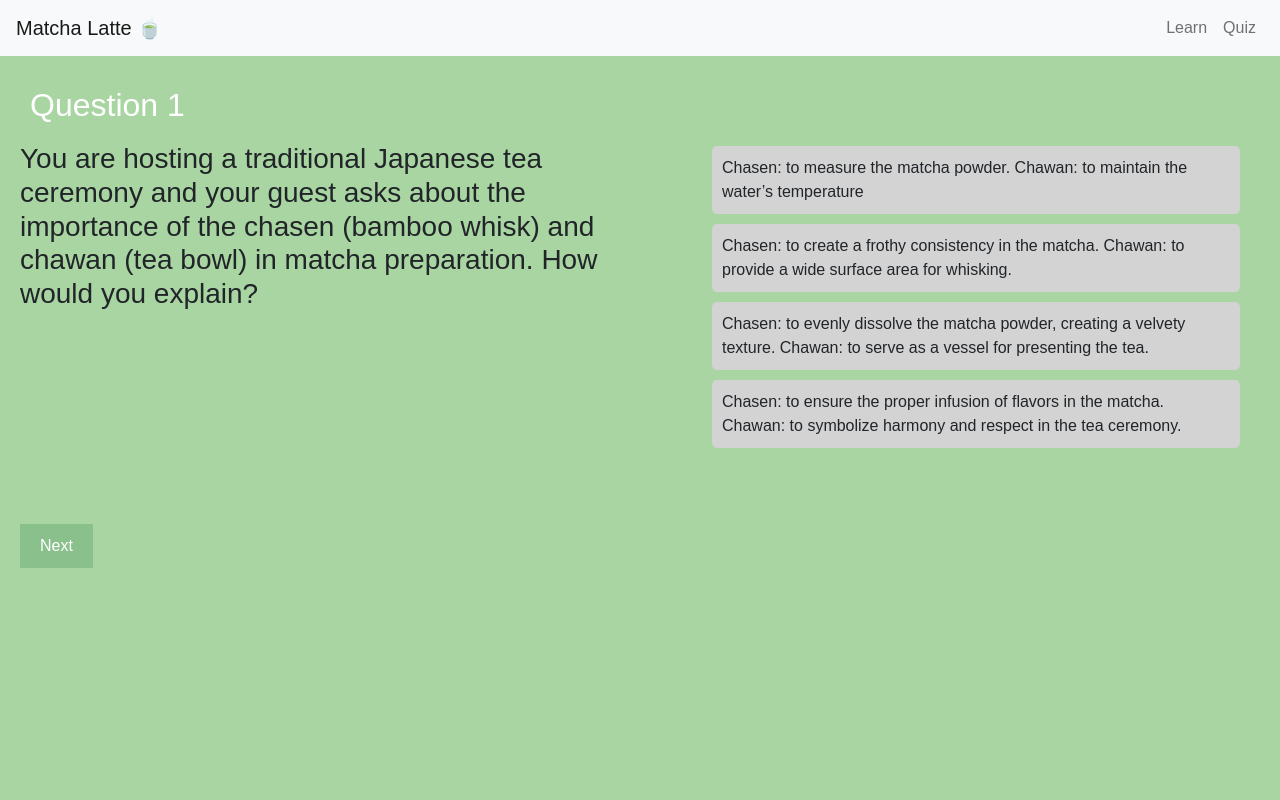
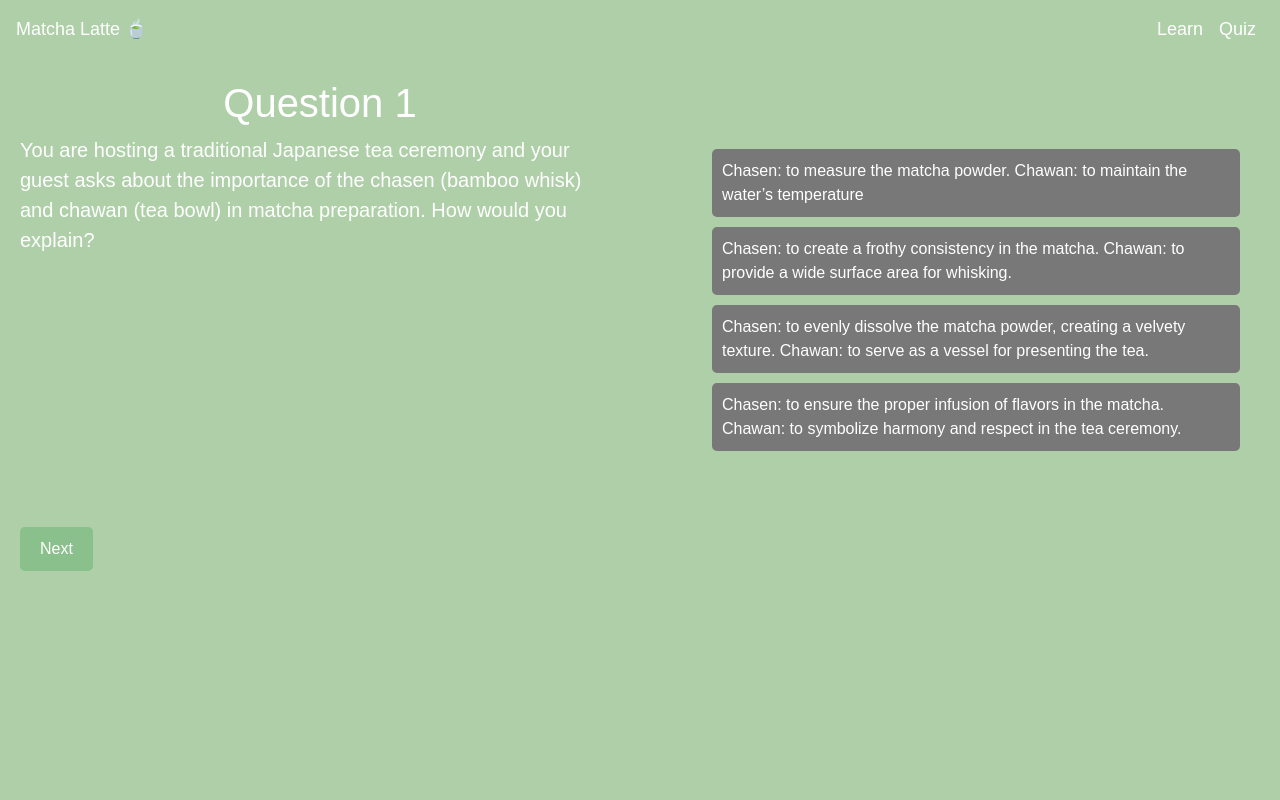
Before and after one commit to UI-Design-2024/matcha-latte, a Flask app: page /quiz/1 in a window 1280 px wide. Run offline with Flask 3, Linux system fonts and the light colour scheme; some libraries are stand-ins or nearby versions.

Commit message:
Style front end impelmentation changes ella

```diff
--- a/static/main.css
+++ b/static/main.css
@@ -1,13 +1,36 @@
+:root {
+    --main-bg-color: rgb(174, 207, 168);
+    --secondary-bg-color: #89c08b;
+    --accent-color: #2a4e2a;
+    --text-color: #ffffff;
+    --hover-bg-color: #2a4e2a;
+}
 body, html {
-	margin: 0;
-	padding: 0;
+    font-family: Arial, sans-serif;
+    color: var(--text-color);
+    background-color: var(--main-bg-color);
+}
+.navbar, .navbar-brand, .nav-item, .nav-link {
 	font-family: Arial, sans-serif;
-	height: 100%;
+	background-color: var(--main-bg-color);
+	color: var(--text-color);
+	font-size: 18px;
+}
+.navbar-brand:hover {
+	color: white;
+	outline: none;
+	text-decoration: none;
+}
+.container {
+    margin: 20px;
+    padding: 20px;
+    border: 5px solid #ffffff;
+    background-color: var(--main-bg-color);
 }
 .matcha-background {
-	background-color: #a8d5a1;
-	display: flex;
-	height: 100%
+	background-color: var(--main-bg-color);
+	/* display: flex;
+	height: 100% */
 }
 .text-container, .title {
 	flex: 1;
@@ -18,15 +41,47 @@ body, html {
 	justify-content: center;
 	align-items: center;
 }
+.learn_img {
+    display: flex;
+    align-items: center;
+}
 .image-container {
 	flex: 1;
 	position: relative;
 }
-.container {
-	margin: 20px;
-	padding: 20px;
-	border: 5px solid #ffffff;
+.learn_img img, .image-container img {
+    width: 100%;
+    height: auto;
+    border-radius: 5px;
 }
+iframe {
+    width: 100%;
+    border: none;
+}
+.nav-buttons button {
+    background-color: var(--secondary-bg-color);
+    padding: 10px 15px;
+    margin: 10px;
+    color: var(--text-color);
+    border: none;
+    cursor: pointer;
+}
+.nav-buttons button:hover {
+    background-color: var(--hover-bg-color);
+}
+h1, h2 {
+    color: var(--text-color);
+    text-align: center;
+    border-radius: 5px;
+}
+
+.learn_text {
+    background-color: var(--accent-color);
+    color: var(--text-color);
+    padding: 10px;
+    border-radius: 5px;
+}
+
 .matcha-image {
 	position: absolute;
 	top: 0;
@@ -41,13 +96,14 @@ body, html {
 	color: white;
 	border: none;
 	padding: 10px 20px;
+    border-radius: 5px;
 	margin-top: 20px;
 	cursor: pointer;
 	text-decoration: none;
 	display: inline-block;
 }
-.btn-matcha:hover, .btn-matcha:active, .btn-matcha:focus, button:hover, button:active, button:focus {
-	background-color: #76a478;
+.btn-matcha:hover, .btn-matcha:active, .btn-matcha:focus, button:hover, button:active, button:focus, .nav-link:hover {
+	background-color: var(--hover-bg-color);
 	color: white;
 	outline: none;
 	text-decoration: none;
@@ -56,21 +112,17 @@ body, html {
 	display: none;
 	color: white;
 }
-h2 {
+/* h2 {
 	color: white;
     padding: 10px;
-    border-radius: 5px; /* Optional: for rounded corners */
-}
+    border-radius: 5px;
+} */
 .active {
 	display: block;
 }
-.nav-buttons {
+/* .nav-buttons {
 	padding-top: 20px;
-}
-.learn_img {
-    display: flex;
-    align-items: center;
-}
+} */
 .learn_img img {
     width: 500px;
     height: 500px;
@@ -78,9 +130,20 @@ h2 {
 .step_info {
     margin-left: 20px;
 }
-.learn_text{
-	background-color: #004d00; /* This is a dark green color, you can adjust it as needed */
-    color: white;
-    padding: 10px;
-    border-radius: 5px; /* Optional: for rounded corners */
+.contain {
+	text-align: center;
+	margin-top: 100px;
 }
+.btn, .start-button, button {
+    background-color: var(--secondary-bg-color);
+    color: var(--text-color);
+    padding: 10px 20px;
+    border: none;
+    border-radius: 5px;
+    cursor: pointer;
+    display: inline-block;
+    text-decoration: none;
+}
+.btn:hover, .start-button:hover, button:hover {
+    background-color: var(--hover-bg-color);
+}
--- a/static/styles.css
+++ b/static/styles.css
@@ -1,5 +1,18 @@
+:root {
+    --main-bg-color: rgb(174, 207, 168);
+    --secondary-bg-color: #2a4e2a;
+    --accent-color: #2a4e2a;
+    --text-color: #ffffff;
+    --hover-bg-color: #528254;
+}
+body, html {
+    font-family: Arial, sans-serif;
+    color: var(--text-color); /* Using the defined CSS variable */
+    background-color: var(--main-bg-color);
+}
+
 #choices .correct {
-    background-color: lightgreen;
+    background-color: rgb(121, 255, 121);
     color: black;
 }
 #choices .incorrect {
@@ -11,22 +24,27 @@
     float: left;
     padding: 20px;
 }
+.quizq {
+	border-radius: 2px;
+	font-size: 20px;
+}
 .options {
     width: 50%;
     float: left;
     padding: 40px;
     margin-top: 50px;
+	color: white
 }
 .option {
     list-style: none;
-    background-color: lightgray;
+    background-color:rgb(120, 120, 120);
     padding: 10px;
     margin-bottom: 10px;
     border-radius: 5px;
     cursor: pointer;
 }
 .option:hover {
-    background-color: gray;
+    background-color: var(--accent-color);
 }
 .buttons {
     padding-left: 20px;
--- a/templates/layout.html
+++ b/templates/layout.html
@@ -14,7 +14,7 @@
 	<script type="text/javascript" src="{{ url_for('static', filename = 'sample.js') }}"></script>
 </head>
 <body>
-    <nav class="navbar navbar-expand-lg navbar-light bg-light">
+    <nav class="navbar navbar-expand-lg">
         <div class="container-fluid">
             <a class="navbar-brand" href="/">Matcha Latte 🍵</a>
             <button class="navbar-toggler" type="button" data-toggle="collapse" data-target="#navbarNav" aria-controls="navbarNav" aria-expanded="false" aria-label="Toggle navigation">
--- a/templates/quiz.html
+++ b/templates/quiz.html
@@ -12,8 +12,8 @@
     {% extends "layout.html" %}
     {% block content %}
         <div class="question">
-            <h2>Question {{ quiz_id }}</h1>
-            <h3>{{ quiz['question'] }}</h2>
+            <h1>Question {{ quiz_id }}</h1>
+            <p class = 'quizq'>{{ quiz['question'] }}</p>
             {% if 'image' in quiz %}
                 <img class="quiz_image" src="{{ url_for('static', filename=quiz['image']) }}" alt="Question Image">
             {% endif %}
```
Also changed, not shown: templates/quiz_home.html (+1 -26 lines), templates/welcome.html (+10 -6 lines).
